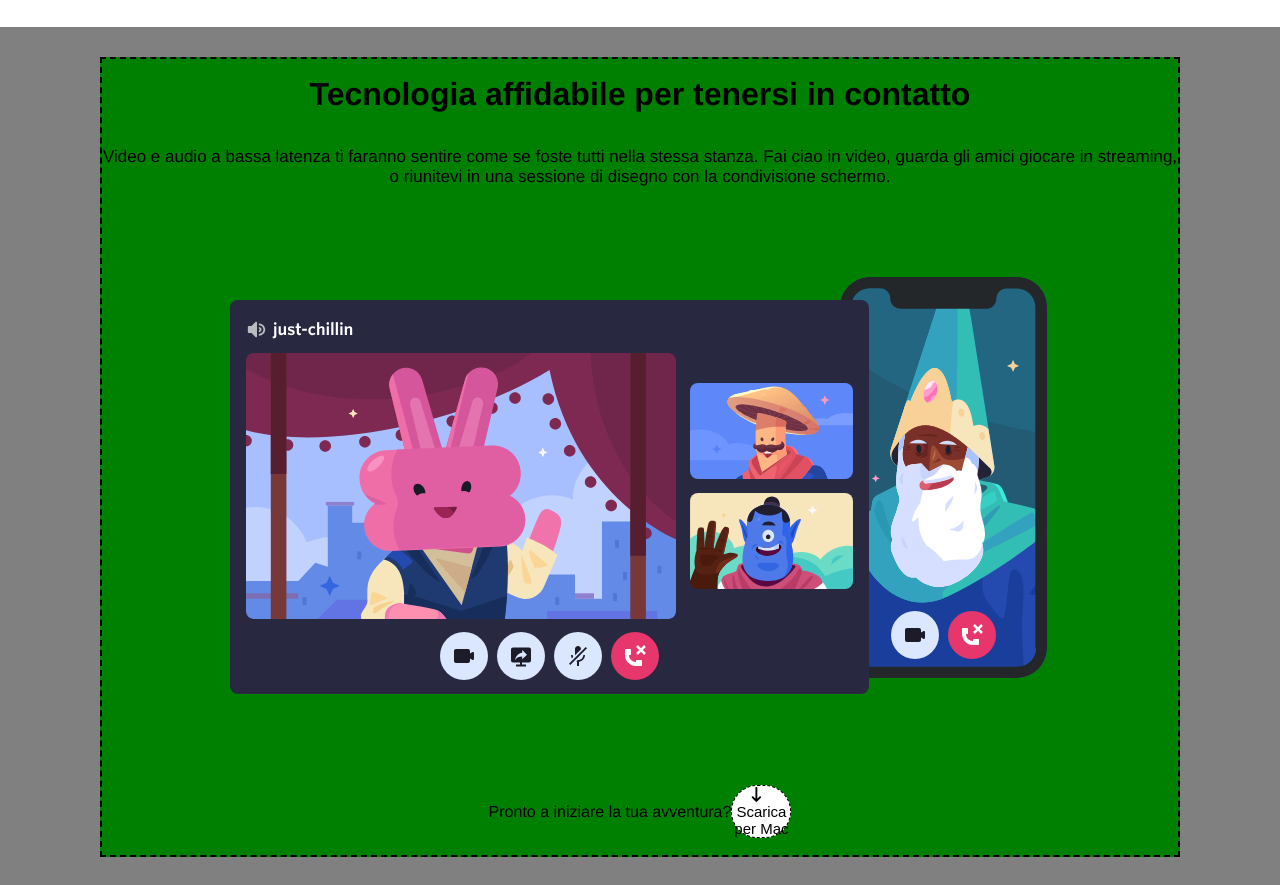
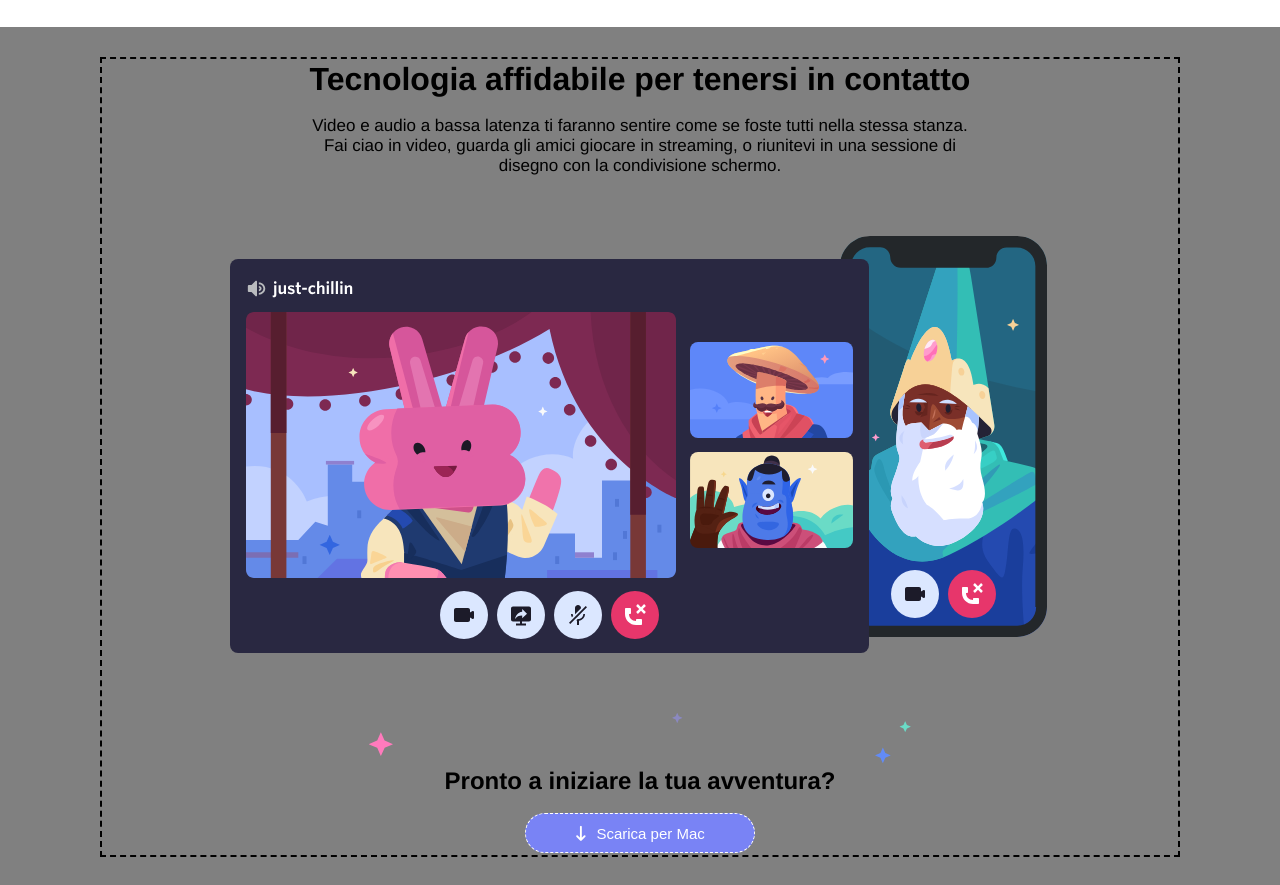
Before and after one commit to g1ammi93/htmlcss-discord, a plain HTML site: page index.html in a window 1280 px wide. Shown: the part 1987-2872 px from the top of the page. Drawn offline with Linux system fonts and the light colour scheme.

Commit message:
Fixed Main and download container

```diff
--- a/css/style.css
+++ b/css/style.css
@@ -32,6 +32,12 @@ h2 {
 
 h3 {
     font-size: 32px;
+    margin-bottom: 15px;
+}
+
+h4 {
+    font-size: 24px;
+    margin-bottom: 15px;
 }
 
 p {
@@ -44,6 +50,10 @@ button {
 
 i {
     margin-right: 10px;
+}
+
+.margin200 {
+    margin: 0 200px;
 }
 
 /* Utility */
@@ -189,7 +199,7 @@ main {
 }
 
 .download-container {
-    background-color: green;
+    /* background-color: green; */
     flex-basis: 100%;
     min-height: 800px;
     display: flex;
@@ -256,3 +266,25 @@ button {
     min-height: 25px;
     background-color: white;
 }
+
+.measures {
+    width: 230px;
+    height: 40px;
+    margin: 0 90px;
+    padding: 5px 15px;
+    background-color: rgb(121, 131, 245);
+    color: white;
+}
+
+.w100 {
+    width: 100%;
+}
+
+.bkgstar {
+    display: inline;
+    background-image: url(../img/stars.svg);
+    background-size: contain;
+    background-repeat: no-repeat;
+    background-position: center;
+    height: 50px;
+}
--- a/index.html
+++ b/index.html
@@ -80,13 +80,18 @@
             <div class="general-container">
                 <div class="download-container">
                     <h3>Tecnologia affidabile per tenersi in contatto</h3>
-                    <p>Video e audio a bassa latenza ti faranno sentire come se foste tutti nella stessa stanza. Fai
+                    <p class="margin200">Video e audio a bassa latenza ti faranno sentire come se foste tutti nella
+                        stessa stanza. Fai
                         ciao in video, guarda gli amici giocare in streaming, o riunitevi in una sessione di disegno con
                         la condivisione schermo.</p>
                     <img src="img/item4-big.svg" alt="">
-                    <span>Pronto a iniziare la tua avventura?</span>
-                    <br>
-                    <button class="radius"><i class="fa-solid fa-arrow-down-long"></i>Scarica per Mac</button>
+                    <div class="w100 bkgstar">
+                    </div>
+                    <h4>Pronto a iniziare la tua avventura?</h4>
+                    <div class="w100">
+                        <button class="measures radius"><i class="fa-solid fa-arrow-down-long"></i>Scarica per
+                            Mac</button>
+                    </div>
                 </div>
             </div>
         </div>
```
